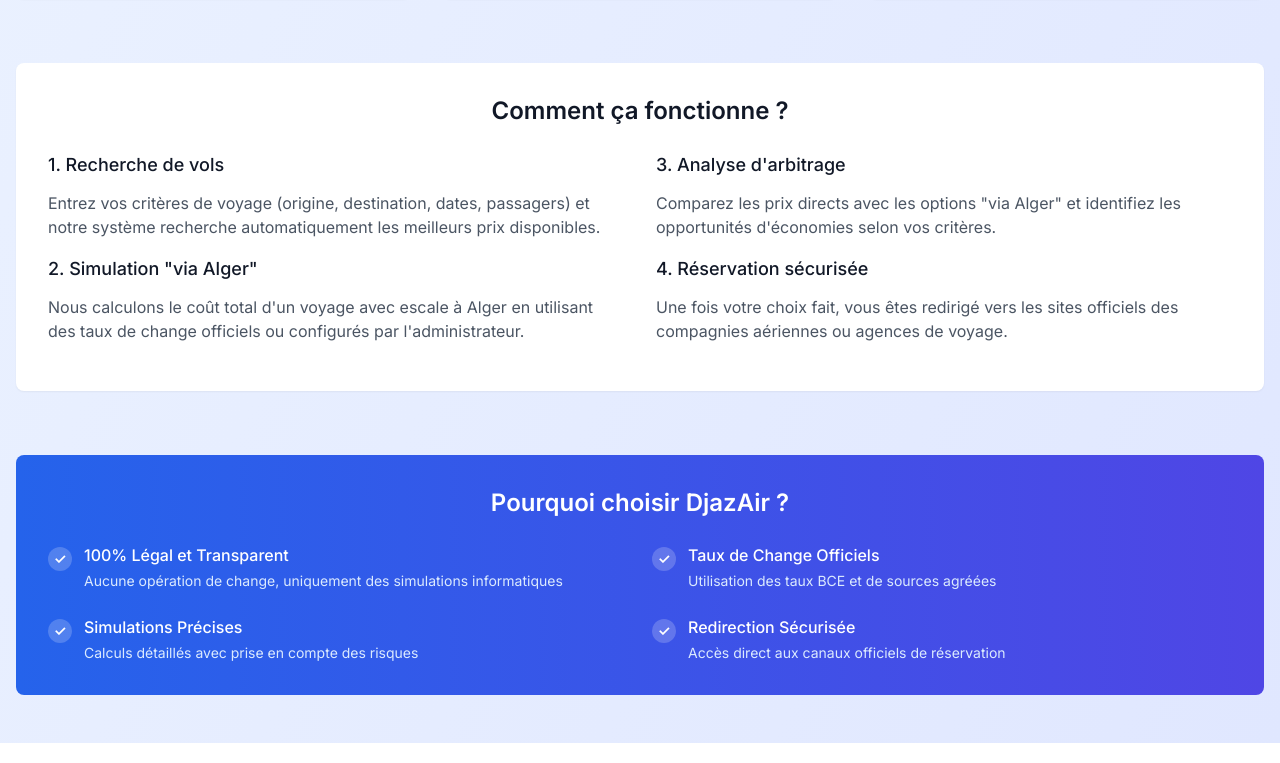
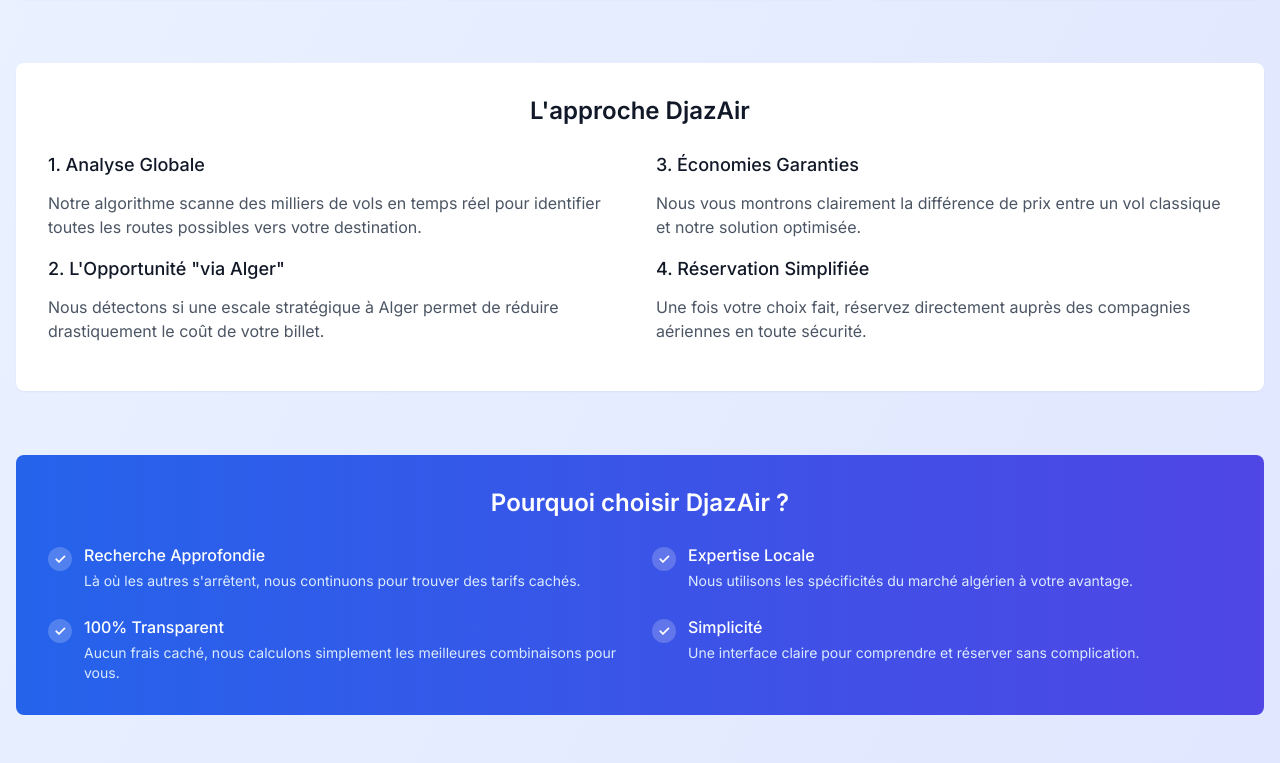
Before and after one commit to ahc20/DjazAir, a Next.js app: page / in a window 1280 px wide. Shown: the part 1916-2679 px from the top of the page. Built offline with nearby package versions, Linux system fonts and the light colour scheme.

Commit message:
content: simplify homepage messaging to focus on deep search benefits

```diff
--- a/src/app/(public)/page.tsx
+++ b/src/app/(public)/page.tsx
@@ -106,45 +106,43 @@
         {/* Section d'information */}
         <div className="bg-white rounded-lg shadow-sm p-8">
           <h3 className="text-2xl font-semibold text-gray-900 mb-6 text-center">
-            Comment ça fonctionne ?
+            L'approche DjazAir
           </h3>
 
           <div className="grid grid-cols-1 md:grid-cols-2 gap-8">
             <div>
               <h4 className="text-lg font-medium text-gray-900 mb-3">
-                1. Recherche de vols
+                1. Analyse Globale
               </h4>
               <p className="text-gray-600 mb-4">
-                Entrez vos critères de voyage (origine, destination, dates,
-                passagers) et notre système recherche automatiquement les
-                meilleurs prix disponibles.
+                Notre algorithme scanne des milliers de vols en temps réel pour
+                identifier toutes les routes possibles vers votre destination.
               </p>
 
               <h4 className="text-lg font-medium text-gray-900 mb-3">
-                2. Simulation "via Alger"
+                2. L'Opportunité "via Alger"
               </h4>
               <p className="text-gray-600 mb-4">
-                Nous calculons le coût total d'un voyage avec escale à Alger en
-                utilisant des taux de change officiels ou configurés par
-                l'administrateur.
+                Nous détectons si une escale stratégique à Alger permet de
+                réduire drastiquement le coût de votre billet.
               </p>
             </div>
 
             <div>
               <h4 className="text-lg font-medium text-gray-900 mb-3">
-                3. Analyse d'arbitrage
+                3. Économies Garanties
               </h4>
               <p className="text-gray-600 mb-4">
-                Comparez les prix directs avec les options "via Alger" et
-                identifiez les opportunités d'économies selon vos critères.
+                Nous vous montrons clairement la différence de prix entre un vol
+                classique et notre solution optimisée.
               </p>
 
               <h4 className="text-lg font-medium text-gray-900 mb-3">
-                4. Réservation sécurisée
+                4. Réservation Simplifiée
               </h4>
               <p className="text-gray-600">
-                Une fois votre choix fait, vous êtes redirigé vers les sites
-                officiels des compagnies aériennes ou agences de voyage.
+                Une fois votre choix fait, réservez directement auprès des
+                compagnies aériennes en toute sécurité.
               </p>
             </div>
           </div>
@@ -162,10 +160,10 @@
                 <span className="text-sm font-bold">✓</span>
               </div>
               <div>
-                <h4 className="font-medium mb-1">100% Légal et Transparent</h4>
+                <h4 className="font-medium mb-1">Recherche Approfondie</h4>
                 <p className="text-blue-100 text-sm">
-                  Aucune opération de change, uniquement des simulations
-                  informatiques
+                  Là où les autres s'arrêtent, nous continuons pour trouver des
+                  tarifs cachés.
                 </p>
               </div>
             </div>
@@ -175,9 +173,10 @@
                 <span className="text-sm font-bold">✓</span>
               </div>
               <div>
-                <h4 className="font-medium mb-1">Taux de Change Officiels</h4>
+                <h4 className="font-medium mb-1">Expertise Locale</h4>
                 <p className="text-blue-100 text-sm">
-                  Utilisation des taux BCE et de sources agréées
+                  Nous utilisons les spécificités du marché algérien à votre
+                  avantage.
                 </p>
               </div>
             </div>
@@ -187,9 +186,10 @@
                 <span className="text-sm font-bold">✓</span>
               </div>
               <div>
-                <h4 className="font-medium mb-1">Simulations Précises</h4>
+                <h4 className="font-medium mb-1">100% Transparent</h4>
                 <p className="text-blue-100 text-sm">
-                  Calculs détaillés avec prise en compte des risques
+                  Aucun frais caché, nous calculons simplement les meilleures
+                  combinaisons pour vous.
                 </p>
               </div>
             </div>
@@ -199,9 +199,10 @@
                 <span className="text-sm font-bold">✓</span>
               </div>
               <div>
-                <h4 className="font-medium mb-1">Redirection Sécurisée</h4>
+                <h4 className="font-medium mb-1">Simplicité</h4>
                 <p className="text-blue-100 text-sm">
-                  Accès direct aux canaux officiels de réservation
+                  Une interface claire pour comprendre et réserver sans
+                  complication.
                 </p>
               </div>
             </div>
```
